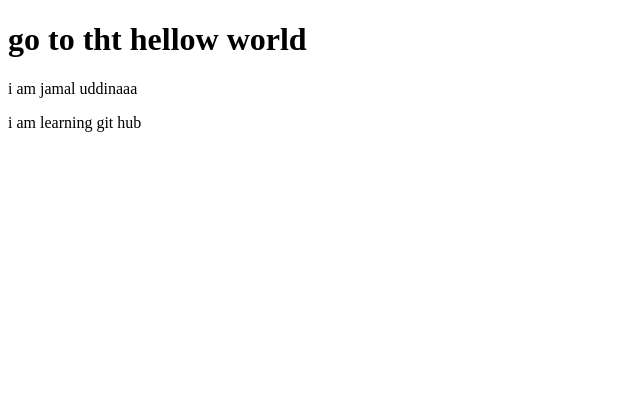
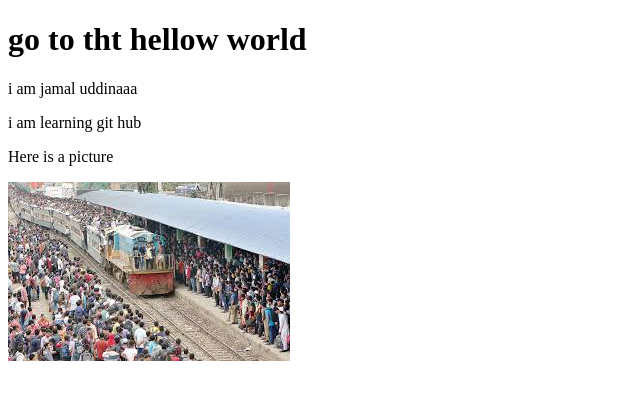
Before and after one commit to jamal049/my-first-website, a plain HTML site: page index.html in a window 1280 px wide. Shown: the whole page, without its empty margins (0-640 px from the left). Drawn offline with Linux system fonts and the light colour scheme.

Commit message:
thats for you

```diff
--- a/index.html
+++ b/index.html
@@ -9,6 +9,8 @@
     <h1>go to tht hellow world</h1>
     <p>i am jamal uddinaaa</p>
     <p>i am learning git hub</p>
+    <p>Here is a picture</p>
+    <img src="ral.png">
 
 
 
```
Also changed, not shown: ral.png (added).
